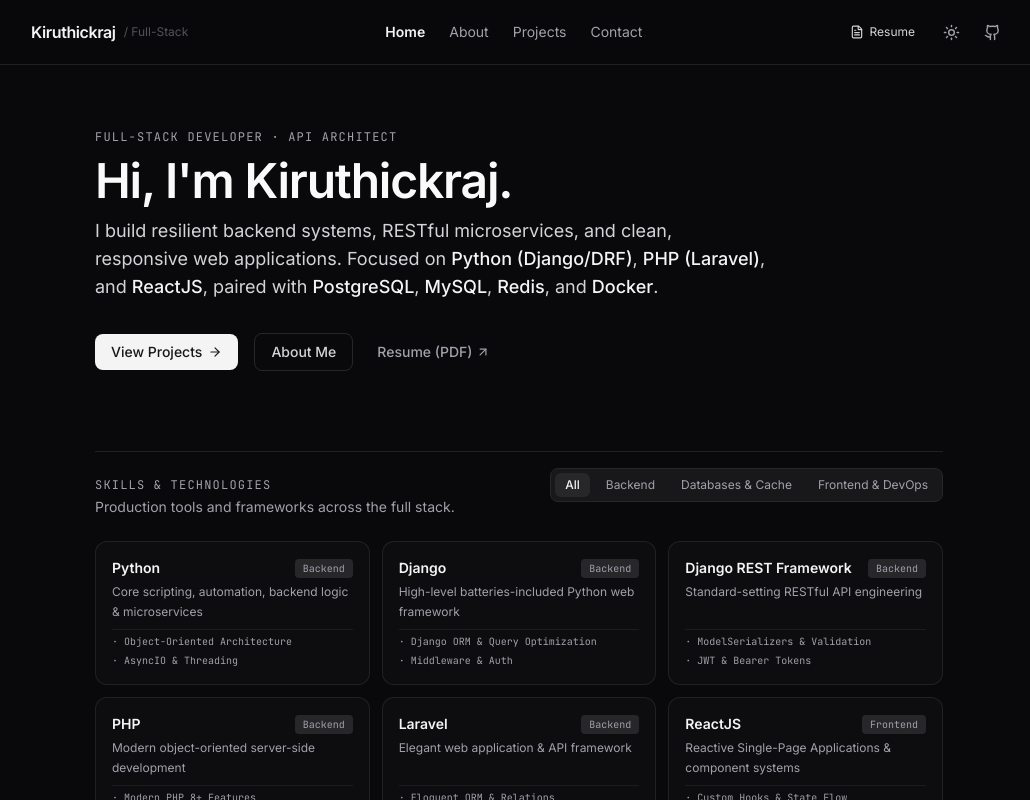
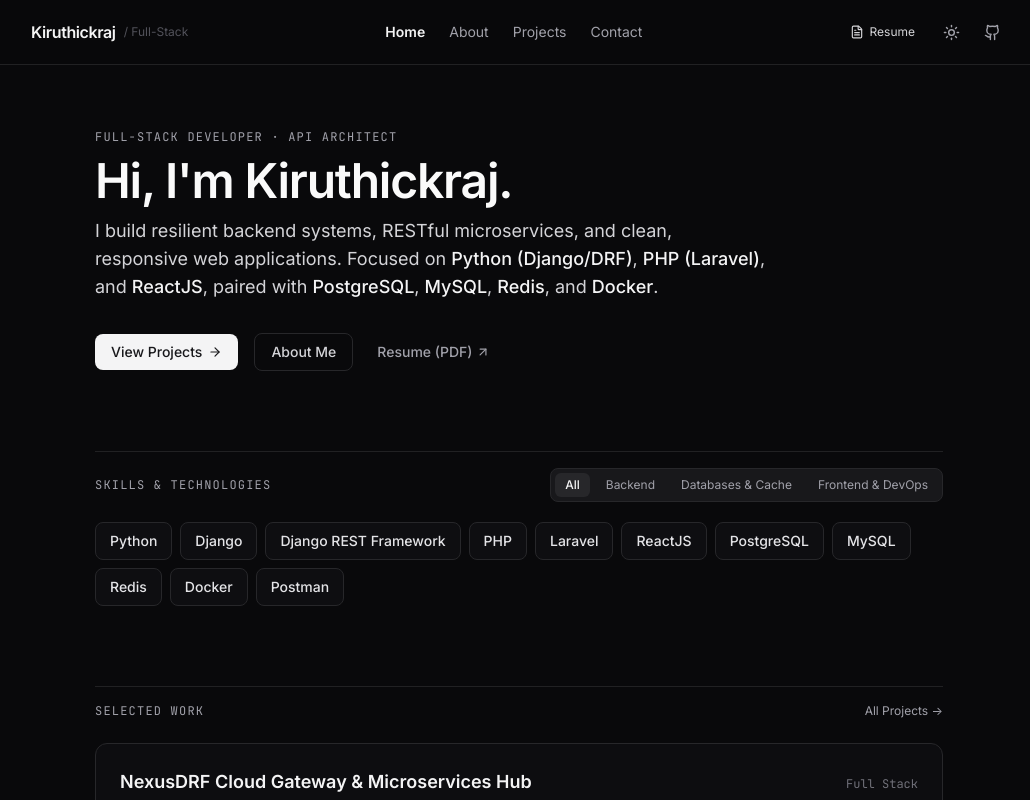
Before and after one commit to Kiruthickraj004/kiruthickraj004.github.io, a React (Vite) app: page /#home in a window 1280 px wide. Both pictures are taken after a click on the button 1072 px from the left and 32 px from the top of the page. Shown: the top 800 px of the page, without its empty margins (121-1151 px from the left). Built offline with nearby package versions, Linux system fonts and the light colour scheme.

Commit message:
refactor: display only skill names on home page without descriptions

```diff
--- a/src/pages/HomePage.jsx
+++ b/src/pages/HomePage.jsx
@@ -71,16 +71,13 @@ export default function HomePage({ setActivePage }) {
         </div>
       </section>
 
-      {/* Redesigned Skills & Technologies Section */}
-      <section className="space-y-6 pt-4 border-t border-zinc-200/80 dark:border-zinc-800/80">
+      {/* Skills & Technologies Section (Names only) */}
+      <section className="space-y-4 pt-4 border-t border-zinc-200/80 dark:border-zinc-800/80">
         <div className="flex flex-col sm:flex-row sm:items-baseline justify-between gap-3">
           <div>
             <h2 className="text-xs font-mono uppercase tracking-widest text-zinc-500 dark:text-zinc-400">
               Skills & Technologies
             </h2>
-            <p className="text-sm text-zinc-600 dark:text-zinc-400 mt-1">
-              Production tools and frameworks across the full stack.
-            </p>
           </div>
 
           {/* Category Filter Pills */}
@@ -101,38 +98,15 @@ export default function HomePage({ setActivePage }) {
           </div>
         </div>
 
-        {/* Clean, Curated Tech Cards */}
-        <div className="grid grid-cols-1 sm:grid-cols-2 md:grid-cols-3 gap-3">
+        {/* Clean Skills Badges - Names only */}
+        <div className="flex flex-wrap gap-2 pt-1">
           {getFilteredSkills().map((skill) => (
-            <div
+            <span
               key={skill.id}
-              className="p-4 rounded-xl border border-zinc-200 dark:border-zinc-800/80 bg-white dark:bg-zinc-900/30 hover:border-zinc-400 dark:hover:border-zinc-600 transition-colors space-y-2 flex flex-col justify-between"
+              className="px-3.5 py-2 rounded-lg border border-zinc-200 dark:border-zinc-800 bg-white dark:bg-zinc-900/40 text-sm font-medium text-zinc-800 dark:text-zinc-200 hover:border-zinc-400 dark:hover:border-zinc-600 transition-colors"
             >
-              <div className="space-y-1">
-                <div className="flex items-center justify-between">
-                  <h3 className="font-semibold text-sm text-zinc-900 dark:text-zinc-100">
-                    {skill.name}
-                  </h3>
-                  <span className="text-[10px] font-mono px-2 py-0.5 rounded bg-zinc-100 dark:bg-zinc-800 text-zinc-500 dark:text-zinc-400">
-                    {skill.category}
-                  </span>
-                </div>
-                <p className="text-xs text-zinc-600 dark:text-zinc-400 leading-relaxed">
-                  {skill.tagline}
-                </p>
-              </div>
-
-              <div className="flex flex-wrap gap-1 pt-1 border-t border-zinc-100 dark:border-zinc-800/60">
-                {skill.features.slice(0, 2).map((feat, idx) => (
-                  <span
-                    key={idx}
-                    className="text-[10px] font-mono text-zinc-500 dark:text-zinc-400"
-                  >
-                    · {feat}
-                  </span>
-                ))}
-              </div>
-            </div>
+              {skill.name}
+            </span>
           ))}
         </div>
       </section>
```
